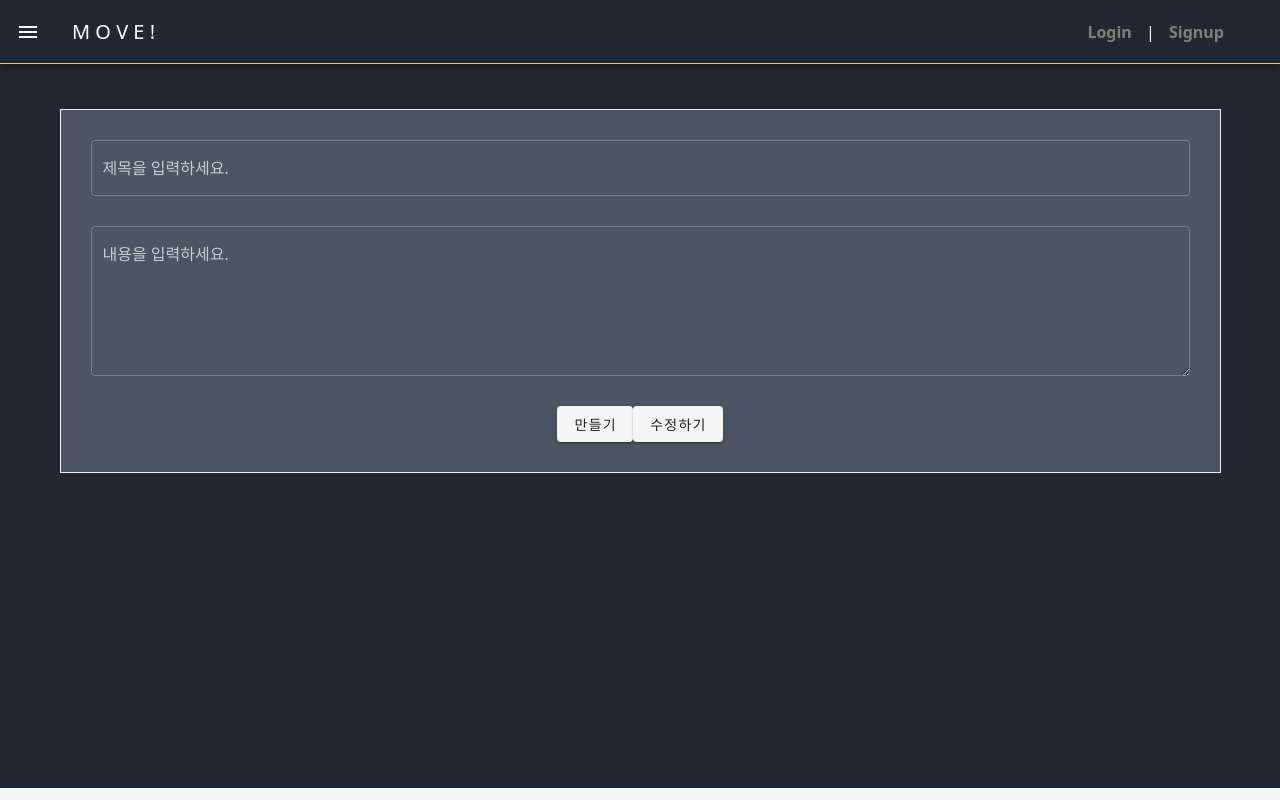
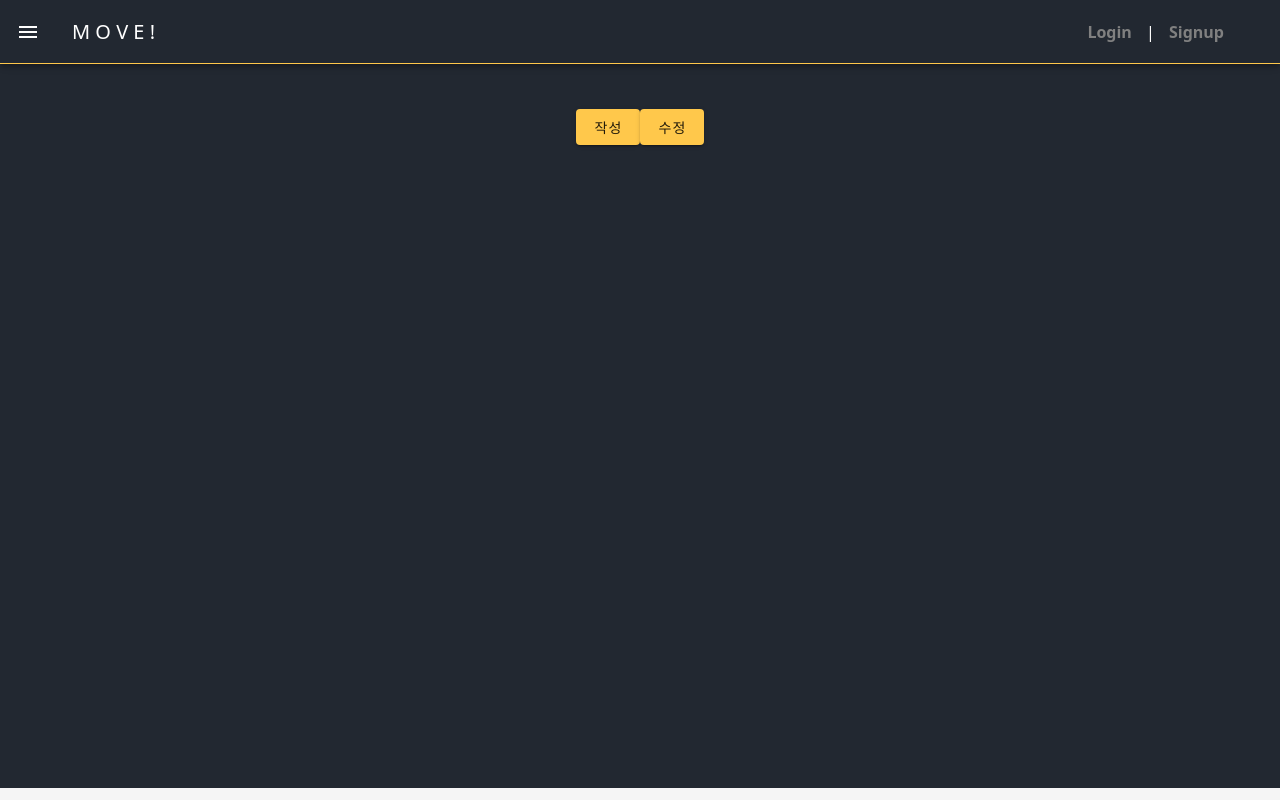
Before and after one commit to Leo-SingleDay/Move-front, a Vue app: page /postForm in a window 1280 px wide. Built offline with nearby package versions, Linux system fonts and the light colour scheme; what vue-typer would draw is missing.

Commit message:
09:09 1123

```diff
--- a/src/App.vue
+++ b/src/App.vue
@@ -9,15 +9,15 @@
         background: var(--background-color);
       "
     >
-    <v-app-bar-nav-icon></v-app-bar-nav-icon>
-    <v-toolbar-title>M O V E !</v-toolbar-title>
-    <v-spacer></v-spacer>
+      <v-app-bar-nav-icon></v-app-bar-nav-icon>
+      <v-toolbar-title>M O V E !</v-toolbar-title>
+      <v-spacer></v-spacer>
       <div id="nav">
         <span v-if="isLogin">
           <router-link to="/movies">Movies</router-link> |
           <router-link to="/community">Community</router-link> |
           <router-link @click.native="logout" to="#">Logout</router-link>
-          <router-link to="/intro">INTRO</router-link> |
+          <router-link to="/">INTRO</router-link> |
         </span>
         <span v-else>
           <router-link to="/login">Login</router-link> |
@@ -55,7 +55,7 @@ export default {
     logout: function () {
       this.isLogin = false
       localStorage.removeItem('jwt')
-      this.$router.push({ name: 'Login' })
+      this.$router.push({ name: 'Intro' })
     }
   },
   created: function () {
@@ -102,4 +102,10 @@ export default {
   color: white;
 }
 
+.title_letter {
+  color : var(--gold-color);
+  font-weight: 600;
+  letter-spacing: 0.05em;
+  margin-bottom : 40px;
+}
 </style>
--- a/src/components/post/PostList.vue
+++ b/src/components/post/PostList.vue
@@ -4,7 +4,6 @@
     style=
     "
       background : var(--gray-color);
-      margin-top : 40px;
     ">
     <v-card-title style="border-bottom : 1px solid white">
       <v-text-field
@@ -17,12 +16,7 @@
         dark
       ></v-text-field>
       <v-spacer></v-spacer>
-      <v-btn
-        elevation="2"
-        @click="$router.push('/postForm')"
-      >
-        작성
-      </v-btn>
+      <post-form :isCreate="true"></post-form>
     </v-card-title>
     <v-data-table
       :headers="headers"
@@ -44,6 +38,7 @@
 <script>
 
 import axios from 'axios'
+import PostForm from '../../views/community/PostForm.vue'
 export default {
   name:'PostList',
   data: function() {
@@ -57,6 +52,9 @@ export default {
         { text:'조회수', value:'view_count', sortable: true},
       ]
     }
+  },
+  components : {
+    PostForm,
   },
   methods: {
     goDetail : function(value) {
--- a/src/router/index.js
+++ b/src/router/index.js
@@ -42,7 +42,7 @@ const routes = [
     component: Signup,
   },
   {
-    path: '/intro',
+    path: '/',
     name: 'Intro',
     component: Intro,
   },
--- a/src/views/community/Community.vue
+++ b/src/views/community/Community.vue
@@ -1,7 +1,7 @@
 <template>
   <div>
     <header>
-      <h1 class="title2">COMMUNITY</h1>
+      <h1 class="title_letter">COMMUNITY</h1>
     </header>
     <section>
       <post-list></post-list>
@@ -27,9 +27,5 @@ button a {
   color: black;
 }
 
-.title2 {
-  color : var(--gold-color);
-  font-weight: 600;
-  letter-spacing: 0.05em;
-}
+
 </style>
--- a/src/views/community/PostDetail.vue
+++ b/src/views/community/PostDetail.vue
@@ -1,30 +1,37 @@
 <template>
-  <div>
-    <div>
-      <h1>Detail</h1>
-      <p>제목: {{post.title}}</p>
-      <p>내용: {{post.content}}</p>
-      <p>작성날짜: {{post.created_at}}</p>
-      <p>닉네임: {{post.username}}</p>
-      <p>조회수: {{post.view_count}}</p>
+  <div
+
+  >
+    <header>
+      <h1 class="title_letter">COMMUNITY</h1>
+    </header>
+    <section
+      style="border: 1px solid white"
+    >
+      <div
+        v-if="post !== null"
+      >
+        <span>제목: {{post.title}}</span>
+        <v-spacer></v-spacer>
+        <span>내용: {{post.content}}</span>
+        <span>작성날짜: {{post.created_at}}</span>
+        <span>닉네임: {{post.username}}</span>
+          <span>조회수: {{post.view_count}}</span>
         <v-btn
           @click="deletePost"
-        :class="{hide_button : identification}"
+          :class="{hide_button : !identification}"
           elevation="2"
         >
           delete
         </v-btn>
-      <v-btn
-        @click="$router.push({name: 'PostForm', params: {post: post}})"
-        :class="{hide_button : identification}"
-        elevation="2"
-      >
-      update
-      </v-btn>
+        <post-form
+          v-if="post !== null" :post="post"
+          :identification="identification"
+        ></post-form>
       </div>
       <div>
         <comment-form
-        :post="post"
+          v-if="post !== null" :post="post"
           @createComment="loadPost"
         >
         </comment-form>
@@ -38,6 +45,7 @@
         >
         </comment-list>
       </div>
+    </section>
   </div>
 </template>
 
@@ -45,17 +53,19 @@
 import axios from 'axios'
 import CommentForm from '../../components/comment/CommentForm.vue'
 import CommentList from '../../components/comment/CommentList.vue'
+import PostForm from './PostForm.vue'
 
 export default {
   name: 'PostDetail',
   components: {
     CommentForm,
-    CommentList
+    CommentList,
+    PostForm,
   },
   data: function() {
     return {
-      post : '',
-      identification : true,
+      post : null,
+      identification : false,
       comments : [],
     }
   },
@@ -92,9 +102,8 @@ export default {
           this.loadComment()
           this.post = res.data.data
           if (res.data.isSameUser) {
-            this.identification = false
+            this.identification = true
           }
-
           const created = new Date(this.post.created_at)
           const seconds = (new Date()-created)/1000
           const minutes = Math.floor(seconds / 60)
--- a/src/views/community/PostForm.vue
+++ b/src/views/community/PostForm.vue
@@ -1,4 +1,49 @@
 <template>
+  <v-dialog
+    transition="dialog-top-transition"
+    max-width="1000"
+  >
+    <template v-slot:activator="{ on, attrs }">
+      <v-btn
+        :class="{hide_button : !isCreate}"
+        style=
+        "
+          background: var(--gold-color);
+        "
+        v-bind="attrs"
+        v-on="on"
+      >작성</v-btn>
+
+      <v-btn
+        :class="{hide_button : !identification}"
+        style=
+        "
+          background: var(--gold-color);
+        "
+        v-bind="attrs"
+        v-on="on"
+      >수정</v-btn>
+    </template>
+    <template v-slot:default="dialog">
+      <v-card
+        style=
+        "
+          width: 1000px;
+        "
+      >
+        <v-toolbar
+          v-if="!identification"
+          style="background: var(--background-color);"
+          dark
+        >POST CREATE
+        </v-toolbar>
+        <v-toolbar
+          v-if="identification"
+          style="background: var(--background-color);"
+          dark
+        >POST UPDATE
+        </v-toolbar>
+        <v-card-text style="background: var(--background-color);">
           <div class="form-container">
             <v-textarea
               label="제목을 입력하세요."
@@ -19,19 +64,30 @@
             <div></div>
             <v-btn
               @click="postCreate"
-      :class="{hide_button : !identification}"
+              :class="{hide_button : identification}"
               elevation="2"
             >
-      만들기
+              작성
             </v-btn>
             <v-btn
-      :class="{hide_button : identification}"
+              :class="{hide_button : !identification}"
               @click="postUpdate"
               elevation="2"
             >
-      수정하기
+              수정
             </v-btn>
           </div>
+        </v-card-text>
+        <v-card-actions class="justify-end" style="background: var(--background-color);">
+          <v-btn
+            text
+            @click="dialog.value = false"
+            style="color: var(--white-color);"
+          >Close</v-btn>
+        </v-card-actions>
+      </v-card>
+    </template>
+  </v-dialog>
 </template>
 
 <script>
@@ -41,11 +97,15 @@ export default {
   name:'PostForm',
   data: function() {
     return {
-      title : null,
-      content : null,
-      identification : true,
-      id : null,
+      title : '',
+      content : '',
+      id : '',
     }
+  },
+  props: {
+    post : Object,
+    identification : Boolean,
+    isCreate : Boolean,
   },
   methods: {
     setToken: function () {
@@ -69,8 +129,7 @@ export default {
           headers: this.setToken()
         })
           .then(res => {
-            console.log(res)
-            this.$router.push({ name: 'Community' })
+            this.$router.push('/PostDetail?pk='+res.data.id)
           })
           .catch(err => {
             console.log(err)
@@ -91,7 +150,8 @@ export default {
           headers: this.setToken()
         })
           .then(() => {
-            this.$router.push('/PostDetail?pk='+post.id)
+            // this.$router.push('/PostDetail?pk='+post.id)
+            this.$router.push('/Community')
           })
           .catch(err => {
             console.log(err)
@@ -101,12 +161,13 @@ export default {
 
   },
   created: function () {
+    console.log(this.isCreate)
 
-    if (this.$route.params.post){
-      this.title = this.$route.params.post.title
-      this.content = this.$route.params.post.content
-      this.id = this.$route.params.post.id
-      this.identification = false
+    if (this.identification){
+      this.title = this.post.title
+      this.content = this.post.content
+      this.id = this.post.id
+      console.log(this.title)
     }
   }
 
@@ -119,7 +180,7 @@ export default {
   }
 
   .form-container {
-    background: var(--gray-color);
+    background: var(--background-color);
     padding: 30px;
     border: 1px solid var(--white-color);
   }
```
Also changed, not shown: 1 other file (tests, documents, lock files or other folders). Lines whose indentation alone changed are shown as unchanged.
